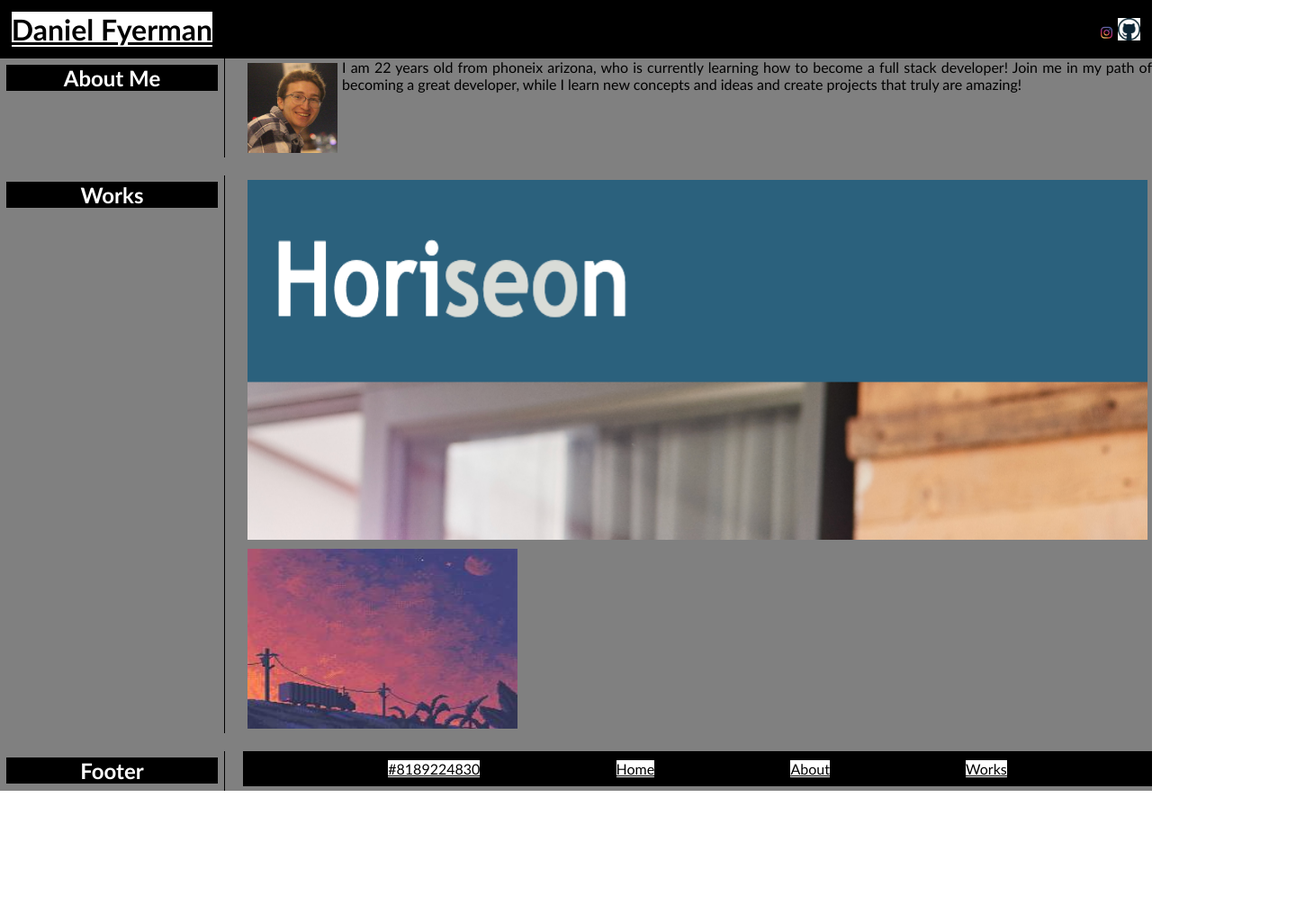
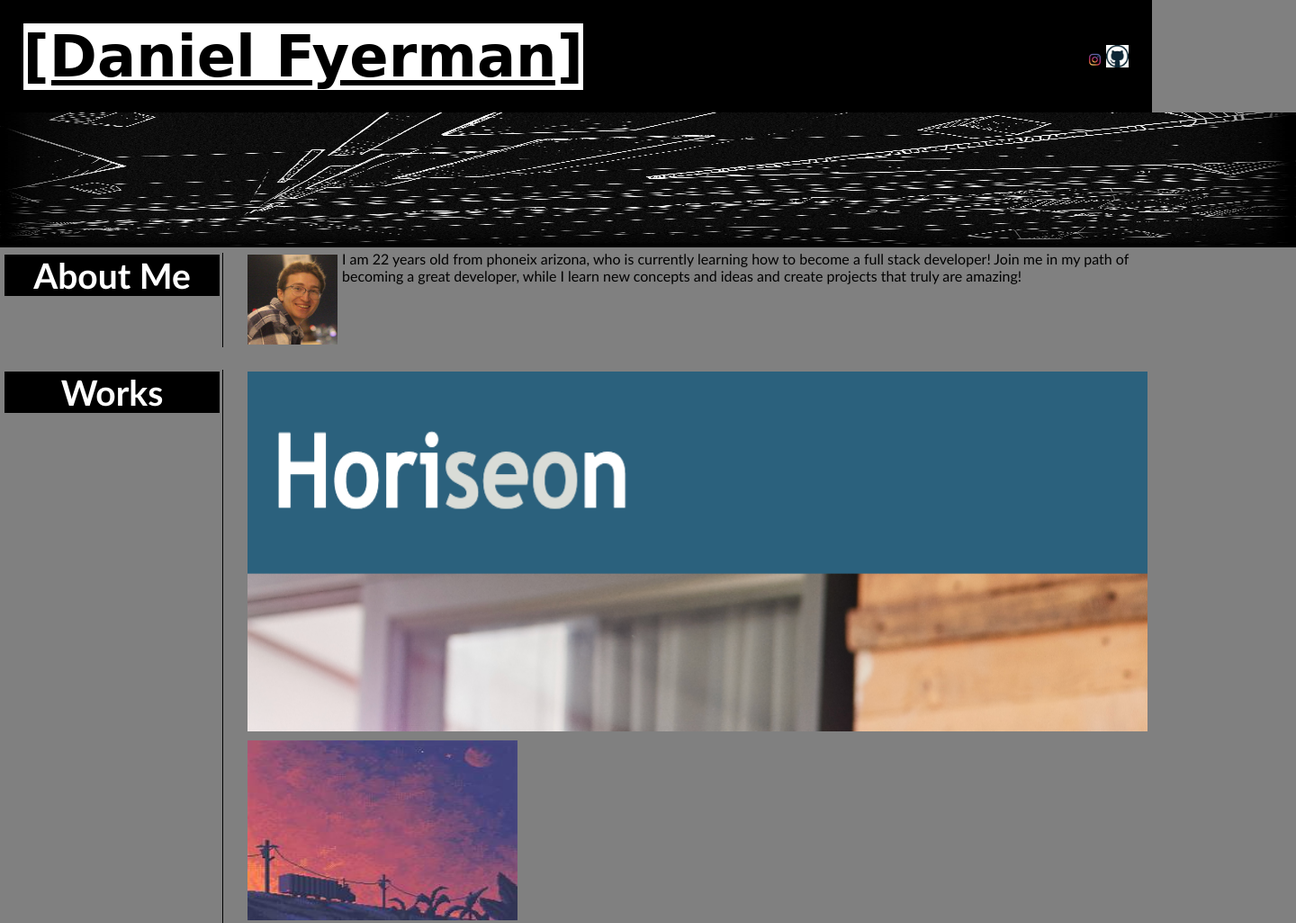
Before and after one commit to Dfyerman/Daniels-Wall-Of-Fun, a plain HTML site: page index.html in a window 1280 px wide. Shown: the top 1026 px of the page at 90% size, 1440 px wide, since content can reach past the window. Before the commit the page ends 879 px from the top, so only its background shows below. Drawn offline with Linux system fonts and the light colour scheme.

Commit message:
Added some styling
Added styling to fonts and made margins smaller between text, as well as added banner below header

```diff
--- a/Assets/css/style.css
+++ b/Assets/css/style.css
@@ -1,19 +1,27 @@
 * {
   margin: 0;
+  box-sizing: border-box;
 }
 
 header {
   display: flex;
   justify-content: space-between;
   align-items: center;
-  padding: 1%;
+  padding: 2%;
   background-color: black;
-  color: black;
+  color: white;
   text-decoration: underline;
+  font-size: 32px;
+  font-family: cursive;
 }
 
+
+
+
 h1 {
+  color: black;
   background-color: white;
+  text-decoration: underline;
 }
 
 nav ul {
@@ -23,7 +31,7 @@ nav ul {
 h2 {
   background-color: black;
   color: white;
-  margin: 3%;
+  margin: 1%;
   text-align: center;
 }
 
@@ -31,7 +39,9 @@ body {
   width: 100%;
   margin: 0;
   font-family: 'Gill Sans', 'Gill Sans MT', Calibri, 'Trebuchet MS', sans-serif;
+  background-color: gray;
 }
+
 
 .container {
   display: grid;
@@ -55,6 +65,8 @@ footer {
 aside {
   border-right: 1px solid black;
   background-color: grey;
+  font-size: 26px;
+  margin: 1%;
 }
 
 section {
@@ -63,7 +75,7 @@ section {
 
 footer nav ul {
   list-style-type: none;
-  margin: 0;
+  margin: -1%;
   padding: 0;
   display: flex;
   color: #160000;
@@ -107,7 +119,10 @@ p {
   flex-wrap: wrap;
 }
 
-
+.banner {
+  height: 150px;
+  width: 1440px;
+}
 
 
 .subworks {
--- a/index.html
+++ b/index.html
@@ -9,7 +9,7 @@
 
   <body>
     <header>
-      <h1><a name="Daniel Fyerman"></a>Daniel Fyerman</h1>
+      <h1><a name="Daniel Fyerman   "></a>[Daniel Fyerman]</h1>
       <nav>
       <ul>
         <a href="https://instagram.com/danielfyerman">
@@ -21,6 +21,7 @@
         </ul>
       </nav>
     </header>
+      <img class="banner" src="Assets/Images/Banner IMG.jpeg" alt="banner">
       <div class="container">
       <aside>
         <h2><a name="About Me"></a>About Me</h2>
@@ -28,7 +29,7 @@
       <article>
         <p>
           <img class="profile" src="Assets/Images/IMG_2137.jpg" alt="profile">
-          I am 22 years old from phoneix arizona, who is currently learning how to become a full stack developer! Join me in my path of becoming a great developer, while I learn new concepts and ideas and create projects that truly are amazing!
+          I am 22 years old from phoneix arizona, who is currently learning how to become a full stack developer! Join me in my path of <br> becoming a great developer, while I learn new concepts and ideas and create projects that truly are amazing!
           </p>
       </article>
 
```
Also changed, not shown: Assets/Images/Banner IMG.jpeg (added), Assets/Images/banner.jpeg (added), 3 other files.
